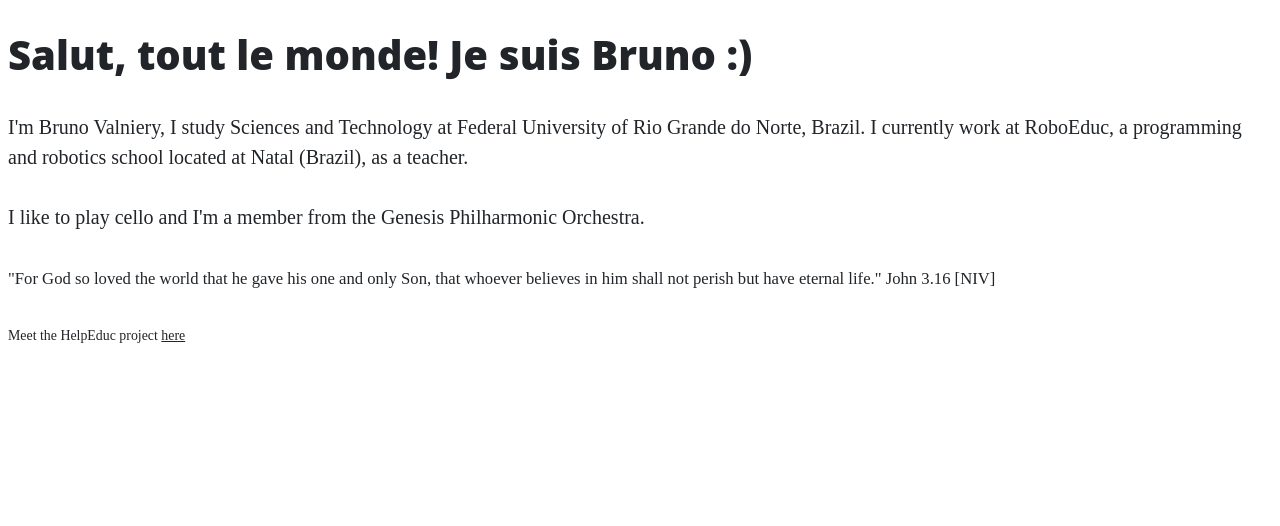
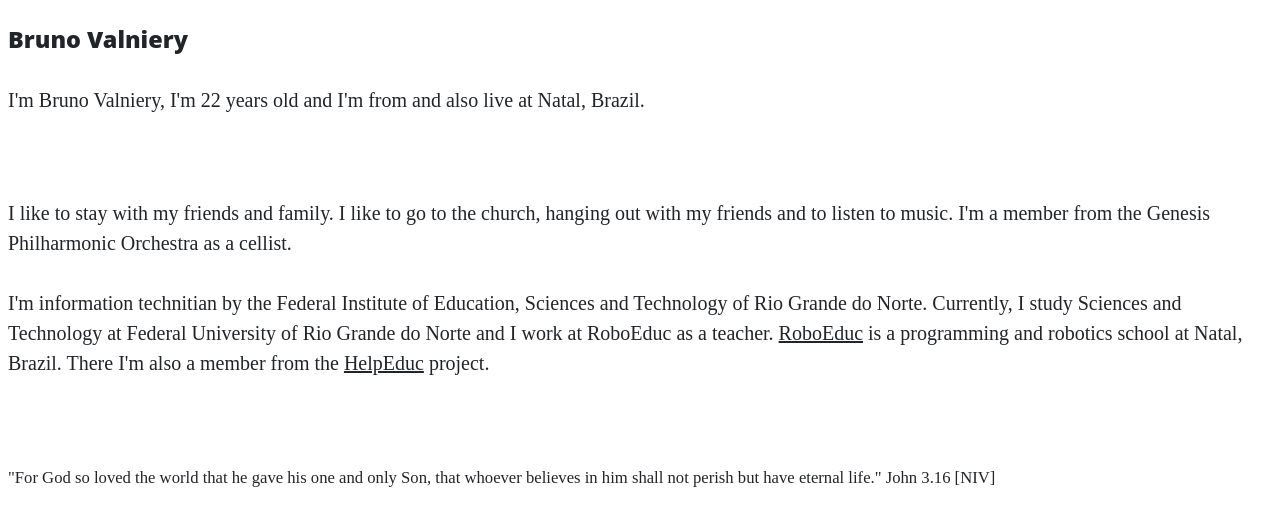
Before and after one commit to brunovalniery/brunovalniery.github.io, a plain HTML site: page index.html in a window 1280 px wide. Drawn offline with Linux system fonts and the light colour scheme.

Commit message:
Index update.

```diff
--- a/index.html
+++ b/index.html
@@ -24,12 +24,17 @@
 	</header>
 
 	<body>
-		<h1>Salut, tout le monde! Je suis Bruno :)</h1>
-		<p> I'm Bruno Valniery, I study Sciences and Technology at Federal University of Rio Grande do Norte, Brazil. I currently work at RoboEduc, a programming and robotics school located at Natal (Brazil), as a teacher.</p>
-		<p> I like to play cello and I'm a member from the Genesis Philharmonic Orchestra.
+		<h3>Bruno Valniery</h3>
+		<p> I'm Bruno Valniery, I'm 22 years old and I'm from and also live at Natal, Brazil.</p>
+		<br>
+		<p>I like to stay with my friends and family. I like to go to the church, hanging out with my friends and to listen to music. I'm a member from the Genesis Philharmonic Orchestra as a cellist.</p
+		<br>
+		<p>I'm information technitian by the Federal Institute of Education, Sciences and Technology of Rio Grande do Norte. Currently, I study Sciences and Technology at Federal University of Rio Grande do Norte and I work at RoboEduc as a teacher.
+			<a href='roboeduc.com.br'>RoboEduc</a> is a programming and robotics school at Natal, Brazil. There I'm also a member from the <a href=http://brunovalniery.github.io/startbootstrap-scrolling-nav-gh-pages>HelpEduc</a> project.</p>
+		<br>
 		<p><small> "For God so loved the world that he gave his one and only Son, that whoever believes in him shall not perish but have eternal life." John 3.16 [NIV]<small></p>
 
-		Meet the HelpEduc project <a href=http://brunovalniery.github.io/startbootstrap-scrolling-nav-gh-pages>here</a>
+
 	</body>
 
 
```
